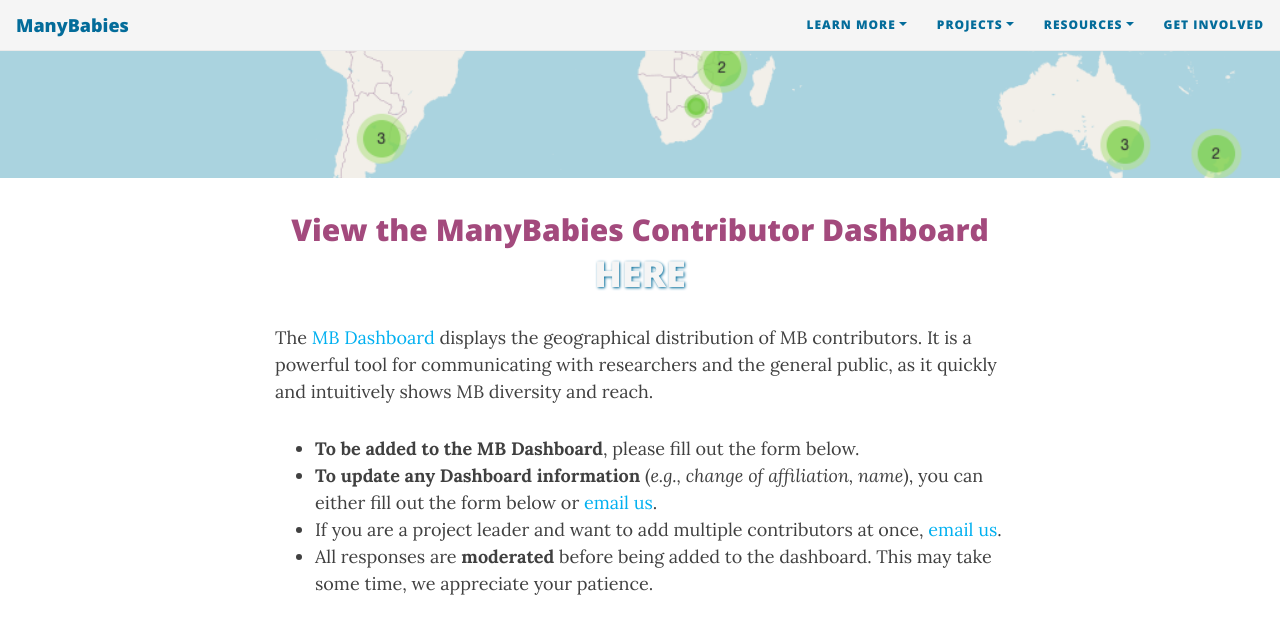
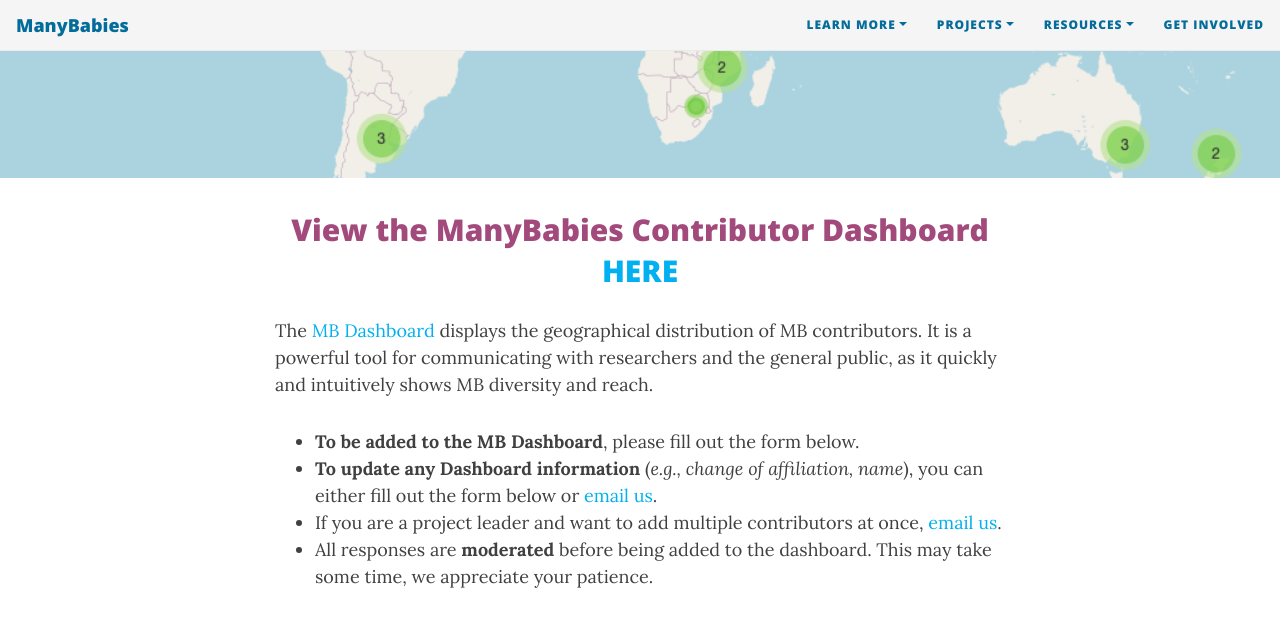
Before and after one commit to manybabies/manybabies.github.io, a Jekyll site: the page built from map.md, in a window 1280 px wide and 900 px high, scrolled down 397 px. Shown: the top 634 px of the window. Built offline with Jekyll 4.4.1, drawn with Linux system fonts in a browser that asks for light colours; nearby versions of some CDN libraries; some web fonts are replaced; grey boxes are pictures that could not be loaded.

Commit message:
Update map.md

```diff
--- a/map.md
+++ b/map.md
@@ -6,7 +6,7 @@
 
 <section>
 <h2 align="center">View the ManyBabies Contributor Dashboard</h2>
-<h1 align="center"><a href="https://manybabies.shinyapps.io/shiny_mb_map/" target="blank"></a>HERE</h1>
+<h2 align="center"><a href="https://manybabies.shinyapps.io/shiny_mb_map/" target="blank">HERE</a></h2>
 </section>
 
 The [MB Dashboard](https://manybabies.shinyapps.io/shiny_mb_map/) displays the geographical distribution of MB contributors. It is a powerful tool for communicating with researchers and the general public, as it quickly and intuitively shows MB diversity and reach.
```
